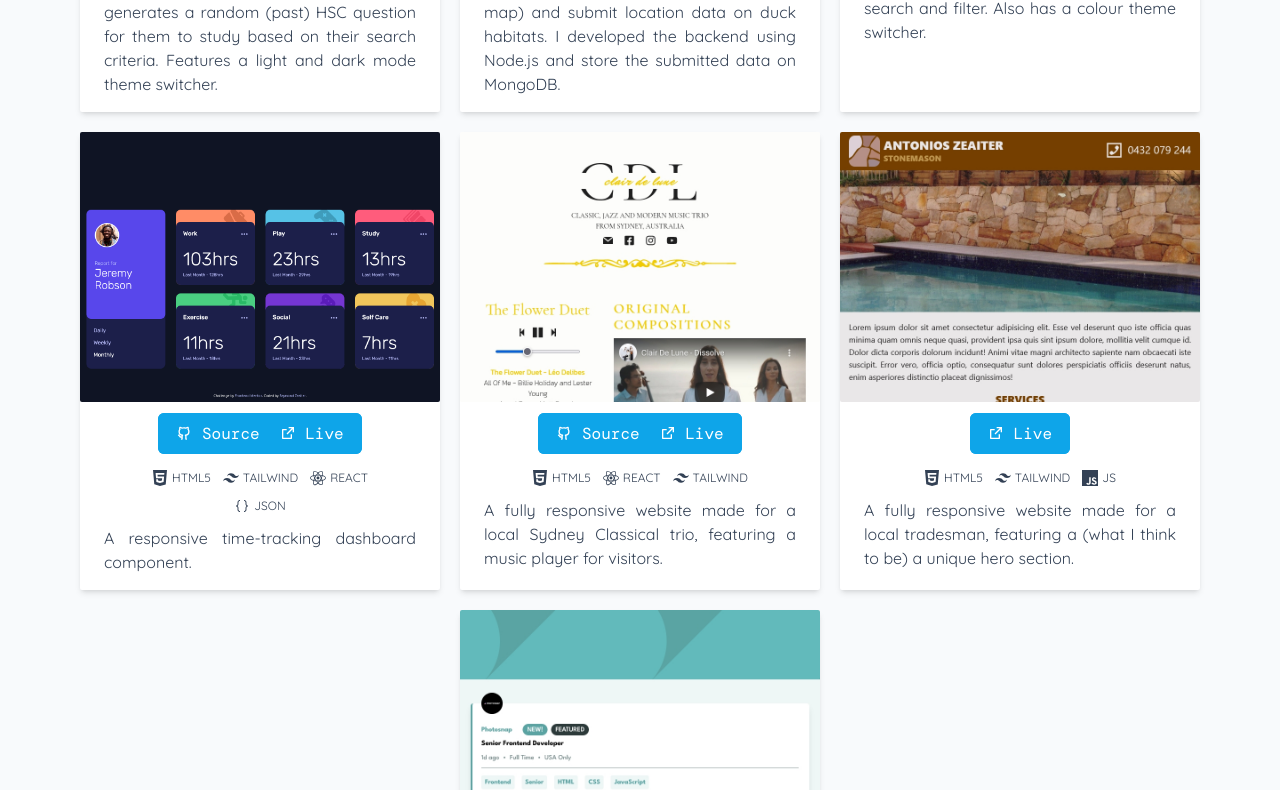
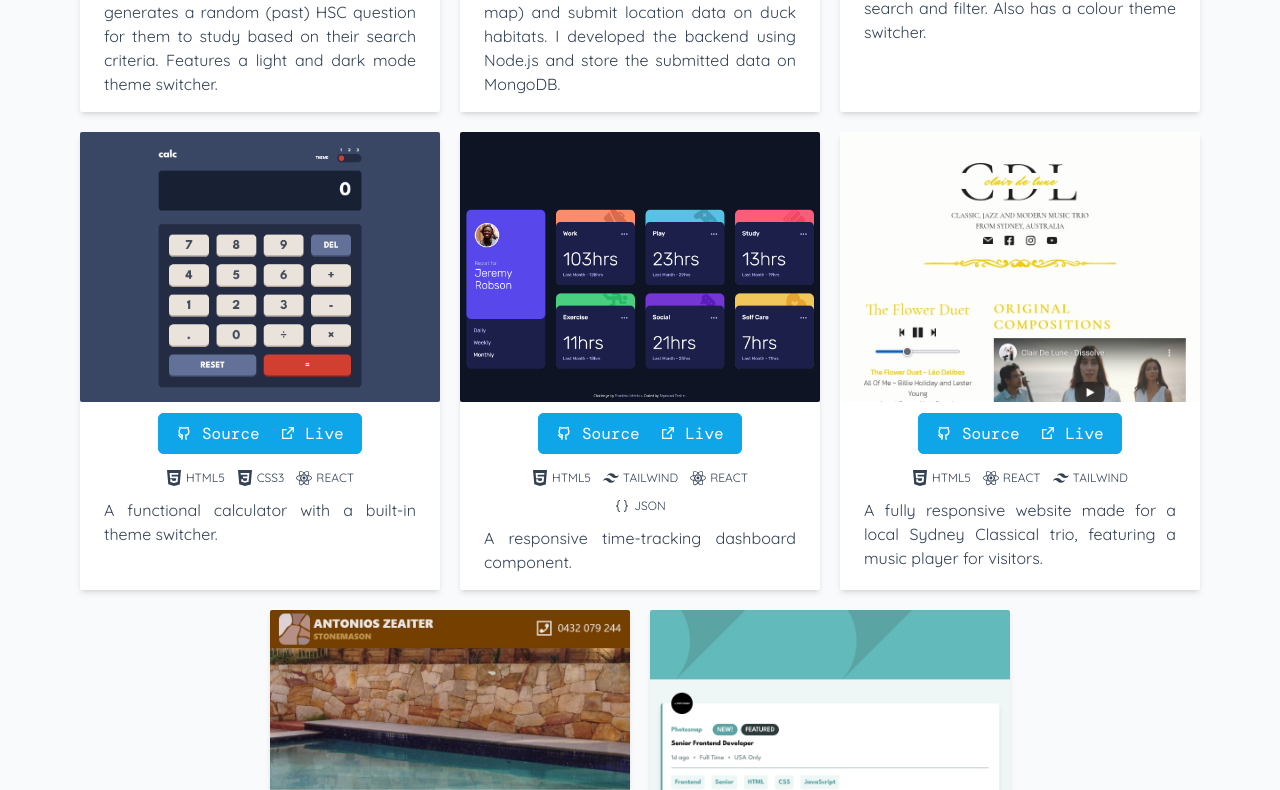
Before and after one commit to king-oldmate/portfolio-attempt-idk, a React (Create React App) app: page /freelance in a window 1280 px wide. Shown: the part 702-1492 px from the top of the page. Built offline with nearby package versions, Linux system fonts and the light colour scheme; a web font is replaced by a local one.

Commit message:
updated portfolio entries

```diff
--- a/src/portfolioEntries.js
+++ b/src/portfolioEntries.js
@@ -5,6 +5,7 @@ import filterFull from "./images/filter-full.jpg";
 import gethscqsFull from "./images/gethscqs-full.jpg";
 import dashboard from "./images/dashboard.png";
 import countryAPI from "./images/countryrestAPI.jpg";
+import calculator from "./images/calculator.png";
 
 const portfolioEntries = [
   {
@@ -37,6 +38,15 @@ const portfolioEntries = [
     srcCode:
       "https://github.com/king-oldmate/FEM-country-rest-with-theme-switcher",
     url: "https://gorgeous-maamoul-26d737.netlify.app/",
+  },
+  {
+    id: 8,
+    title: "Calculator",
+    description: "A functional calculator with a built-in theme switcher.",
+    tools: ["html5", "css3", "react"],
+    imgSrc: calculator,
+    srcCode: "https://github.com/king-oldmate/calculator-fem",
+    url: "https://effulgent-snickerdoodle-a067c3.netlify.app/",
   },
   {
     id: 6,
```
Also changed, not shown: src/images/calculator.png (added).
